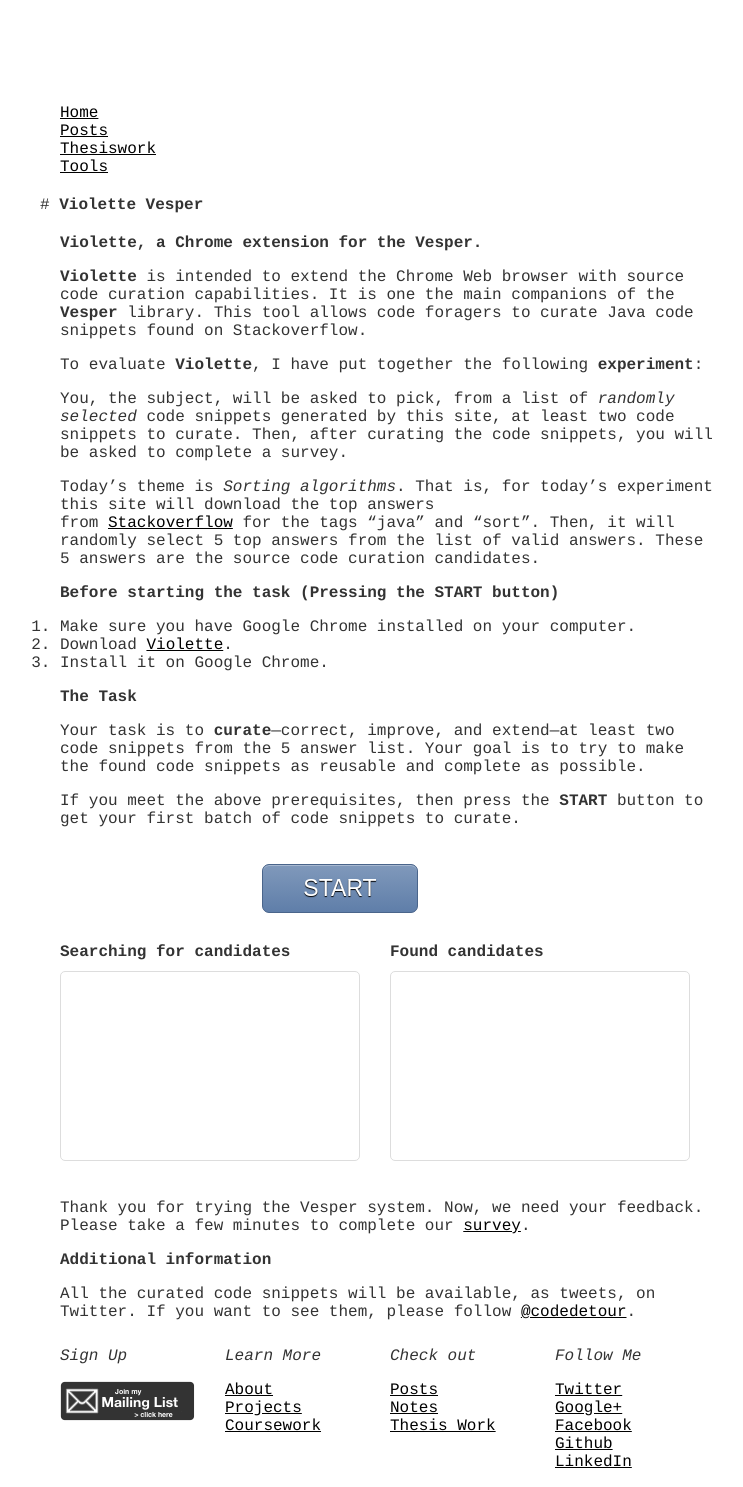
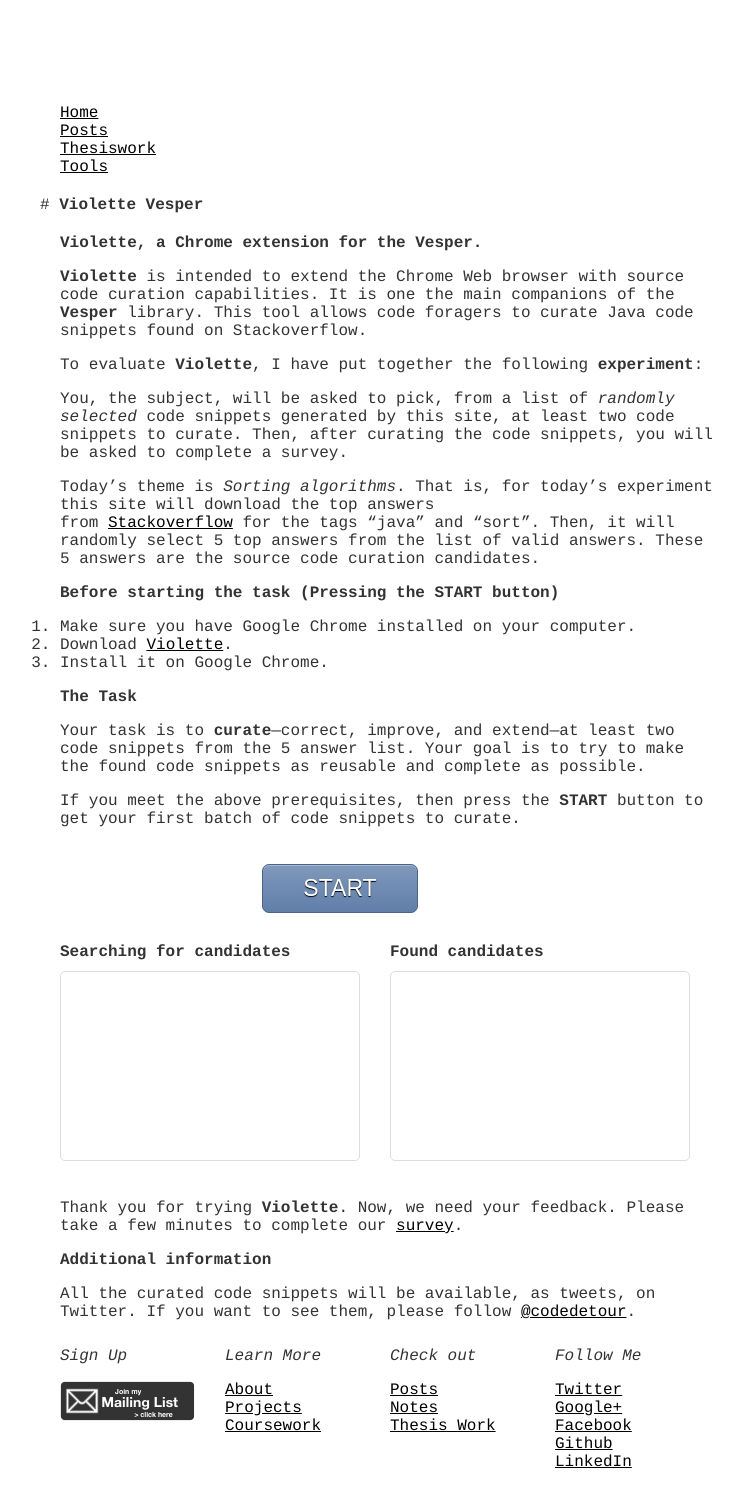
Before and after one commit to hsanchez/hsanchez.github.io, a Jekyll site: the page built from posts/thesiswork/tools/_posts/2014-07-22-violette.md, in a window 1280 px wide. Shown: the whole page, without its empty margins (250-993 px from the left). Built offline with Jekyll 4.4.1, drawn with Linux system fonts in a browser that asks for light colours; Markdown is read by kramdown in place of the engine named in the settings.

Commit message:
fixed typo in violette text

```diff
--- a/posts/thesiswork/tools/_posts/2014-07-22-violette.md
+++ b/posts/thesiswork/tools/_posts/2014-07-22-violette.md
@@ -56,7 +56,7 @@ code snippets to curate.
 <div id="clear"></div>
 
 
-Thank you for trying the Vesper system. Now, we need your feedback. Please take a few minutes
+Thank you for trying **Violette**. Now, we need your feedback. Please take a few minutes
 to complete our [survey](http://goo.gl/vzqmzG).
 
 
```
